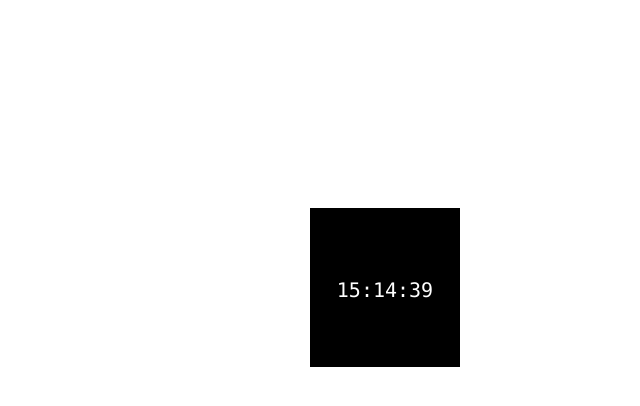
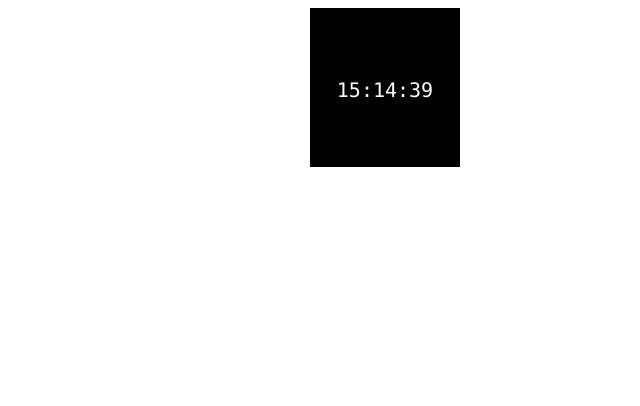
Before and after one commit to yaapp/yaapp.github.io, a plain HTML site: page index.html in a window 1280 px wide. Shown: the whole page, without its empty margins (640-1280 px from the left). Drawn offline with Linux system fonts and the light colour scheme.

Commit message:
Update index.html

```diff
--- a/index.html
+++ b/index.html
@@ -15,7 +15,7 @@
             text-align: center;
             padding-top: 70px;
             padding-bottom: 65px;
-            margin-top: 200px;
+            margin: auto;
 
 
         }
```
